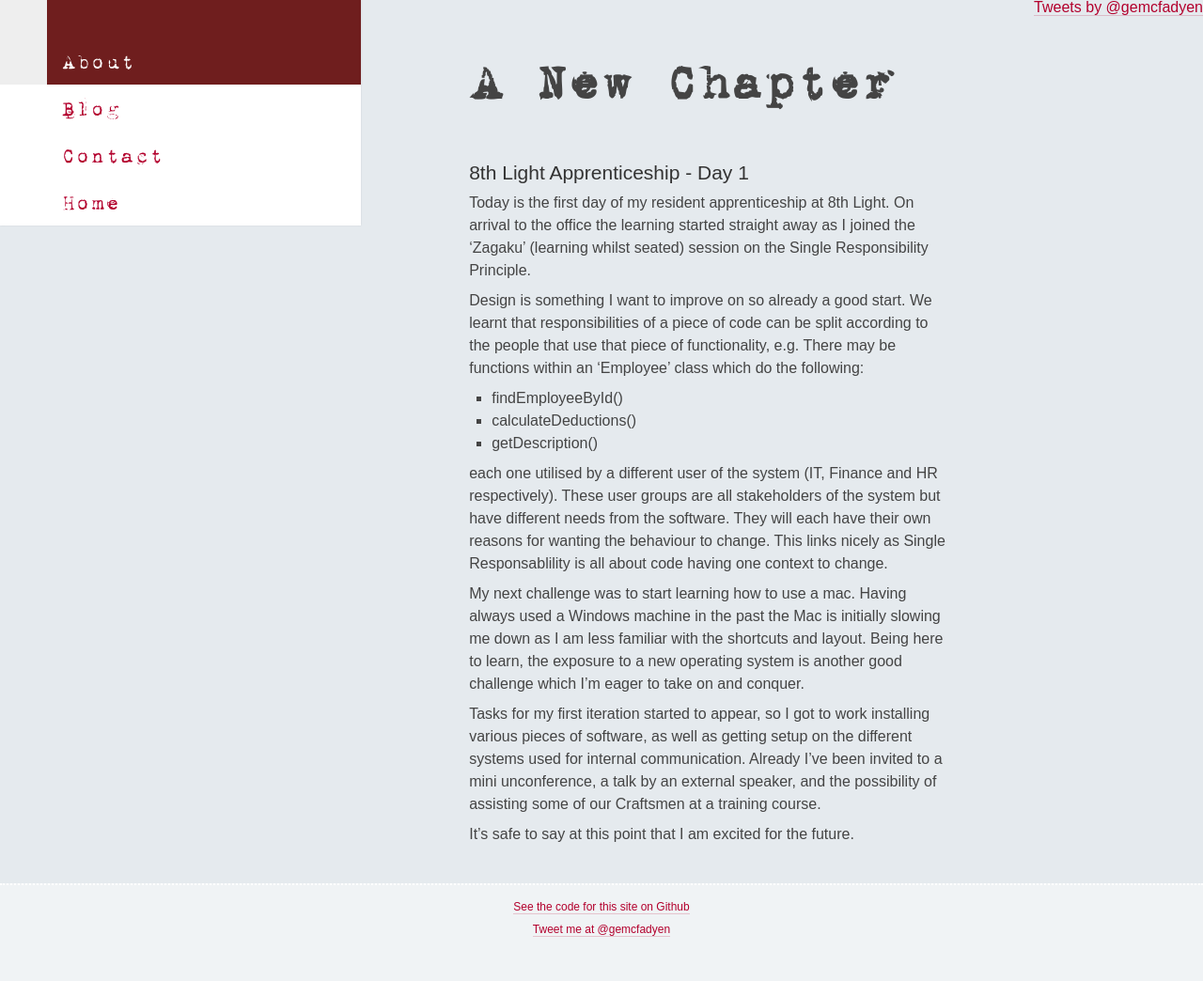
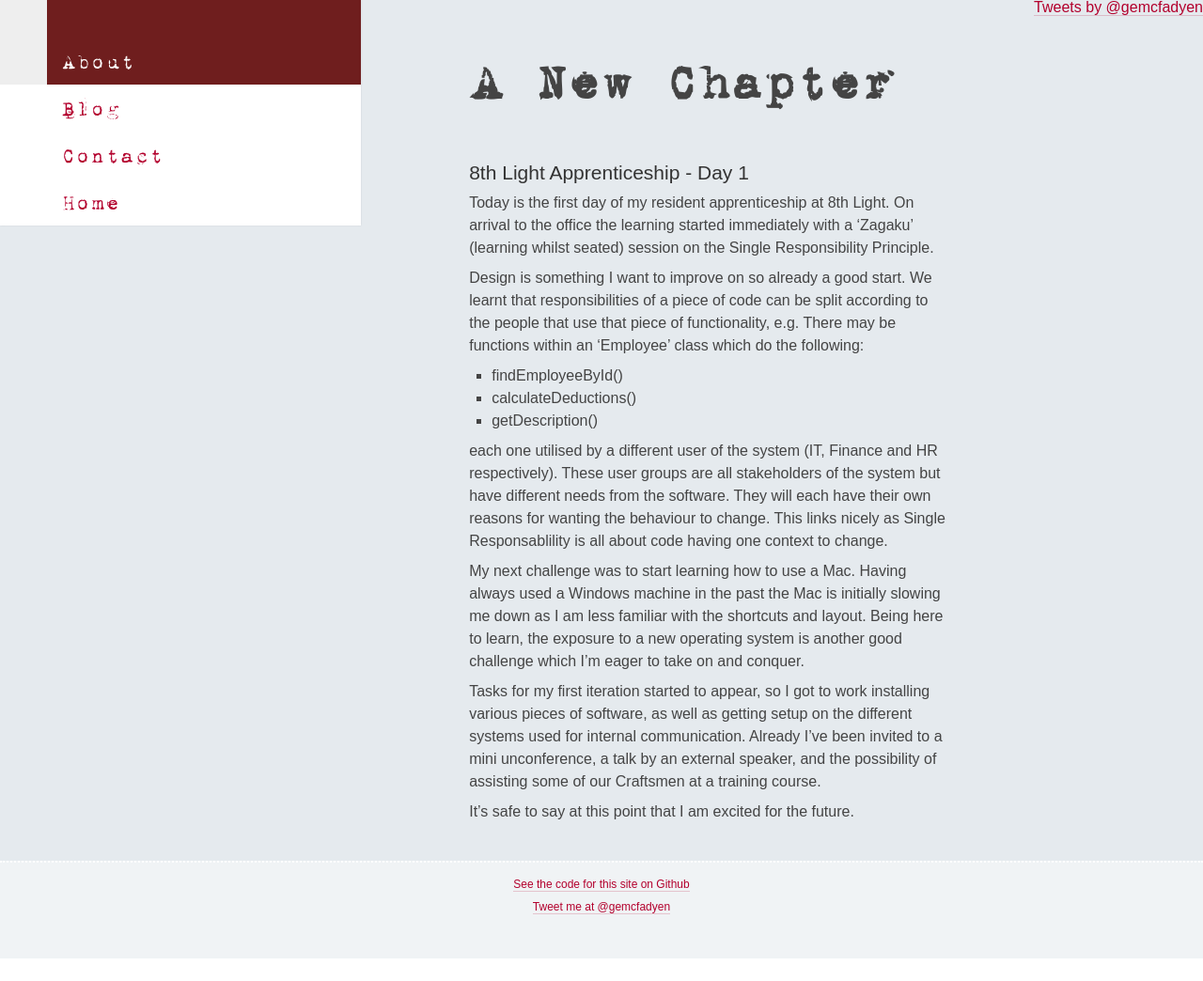
Before and after one commit to gemcfadyen/georginam.com, a Jekyll site: the page built from _posts/2015-10-05-apprenticepship-day-1.md, in a window 1280 px wide. Shown: the whole page at 94% size. Built offline with Jekyll 4.4.1, drawn with Linux system fonts in a browser that asks for light colours; Markdown is read by kramdown in place of the engine named in the settings; comment, search, counter and statistics services are not loaded; after the commit the page ends 1020 px from its top, so only the background shows below that.

Commit message:
Editing text

```diff
--- a/_posts/2015-10-05-apprenticepship-day-1.md
+++ b/_posts/2015-10-05-apprenticepship-day-1.md
@@ -4,7 +4,7 @@
 ---
 ### 8th Light Apprenticeship - Day 1
 
-Today is the first day of my resident apprenticeship at 8th Light. On arrival to the office the learning started straight away as I joined the 'Zagaku' (learning whilst seated) session on the Single Responsibility Principle.
+Today is the first day of my resident apprenticeship at 8th Light. On arrival to the office the learning started immediately with a 'Zagaku' (learning whilst seated) session on the Single Responsibility Principle.
 
 <!--break-->
 
@@ -16,7 +16,7 @@
 
 each one utilised by a different user of the system (IT, Finance and HR respectively). These user groups are all stakeholders of the system but have different needs from the software. They will each have their own reasons for wanting the behaviour to change. This links nicely as Single Responsablility is all about code having one context to change.
 
-My next challenge was to start learning how to use a mac. Having always used a Windows machine in the past the Mac is initially slowing me down as I am less familiar with the shortcuts and layout. Being here to learn, the exposure to a new operating system is another good challenge which I'm eager to take on and conquer.
+My next challenge was to start learning how to use a Mac. Having always used a Windows machine in the past the Mac is initially slowing me down as I am less familiar with the shortcuts and layout. Being here to learn, the exposure to a new operating system is another good challenge which I'm eager to take on and conquer.
 
 Tasks for my first iteration started to appear, so I got to work installing various pieces of software, as well as getting setup on the different systems used for internal communication. Already I've been invited to a mini unconference, a talk by an external speaker, and the possibility of assisting some of our Craftsmen at a training course.
 
```
